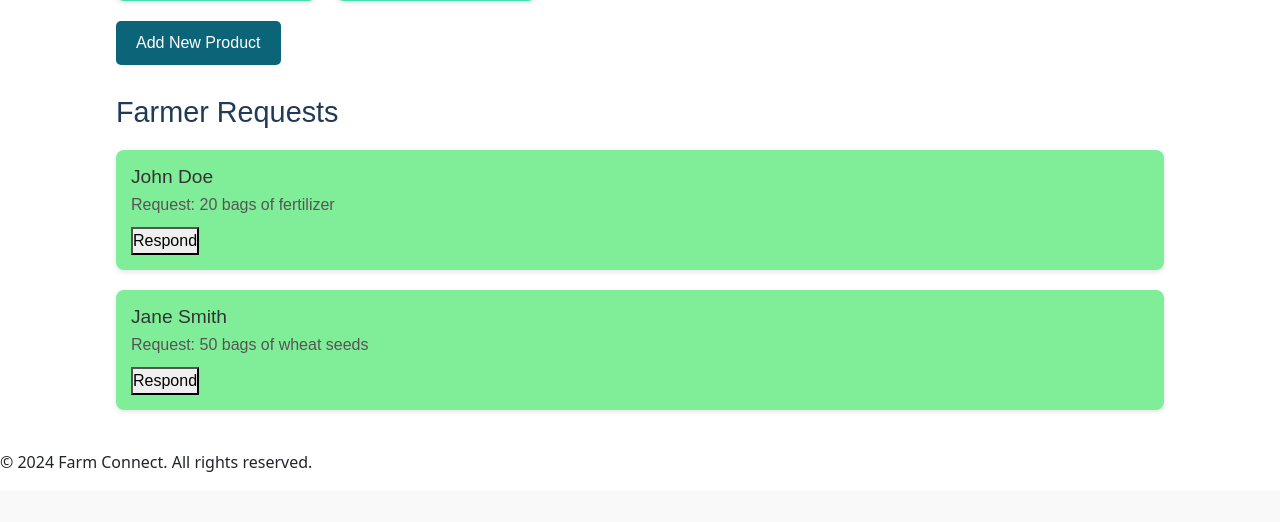
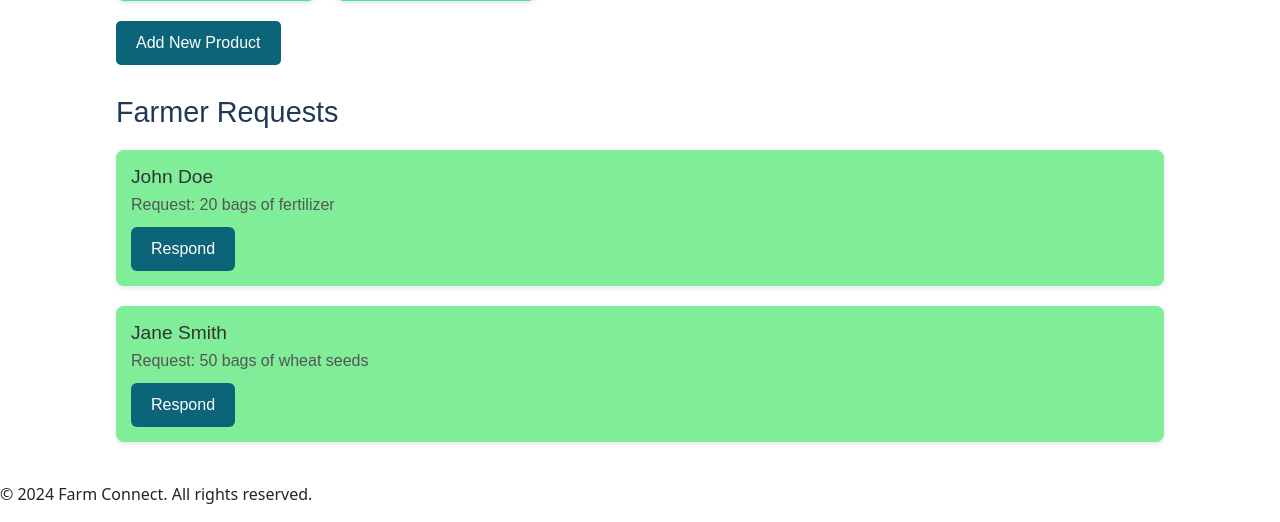
Before and after one commit to ATOROYO/Farm-Connect, a Django app: page /marketplace/supplier/dashboard/ in a window 1280 px wide. Shown: the part 1473-1995 px from the top of the page. Before the commit the page ends 1945 px from the top, so only its background shows below. Run offline with Django 5.2, Linux system fonts and the light colour scheme.

Commit message:
Styled the respond button

```diff
--- a/static/css/styles.css
+++ b/static/css/styles.css
@@ -57,6 +57,14 @@
   position: bottom;
 }
 
+.respond-btn {
+  border-radius: 6px;
+  background: #0c6478;
+  color: white;
+  padding: 10px 20px;
+  border: none;
+  position: bottom;
+}
 .details-btn {
   border-radius: 6px;
   background: #0c6478;
```
